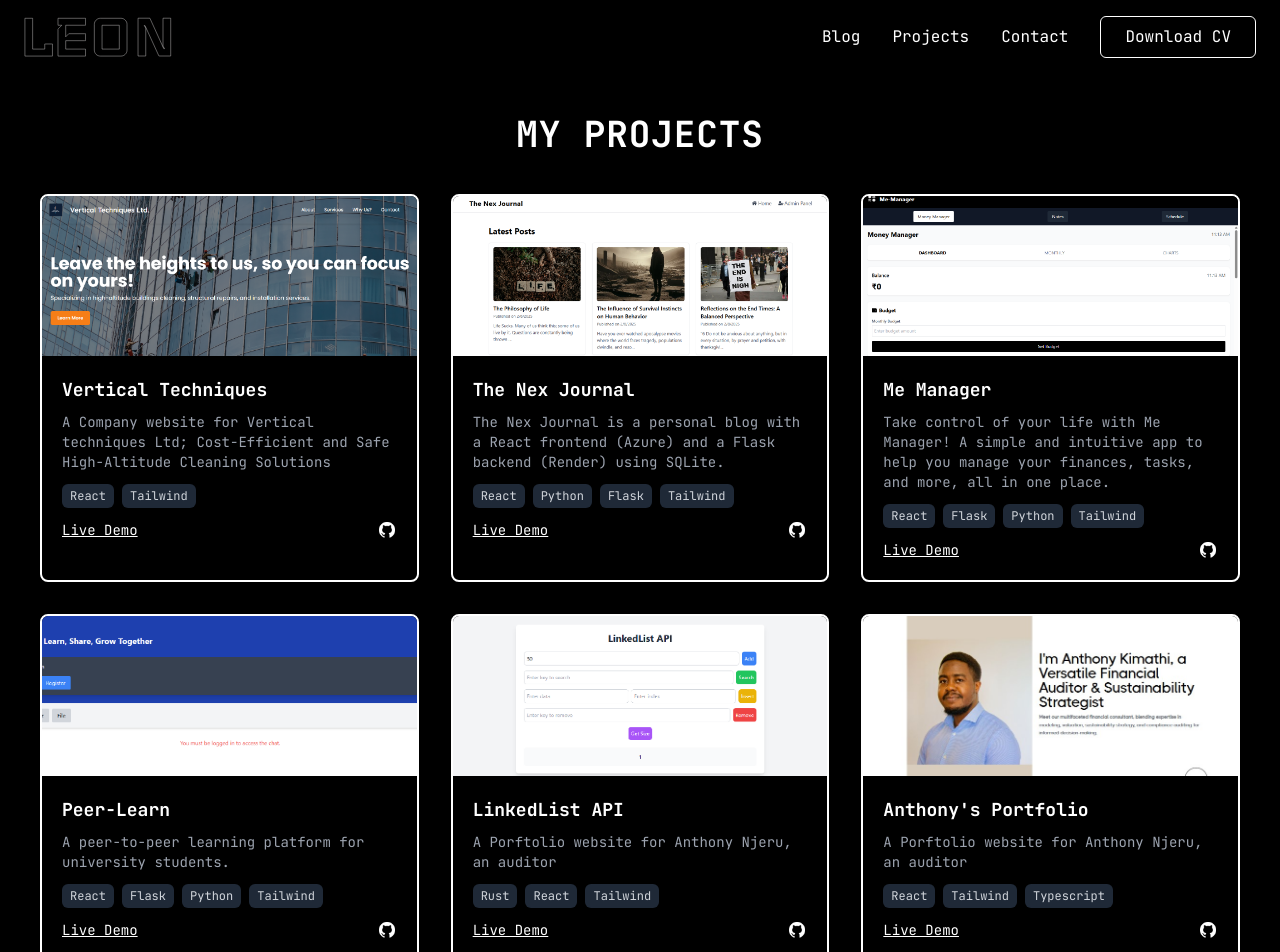
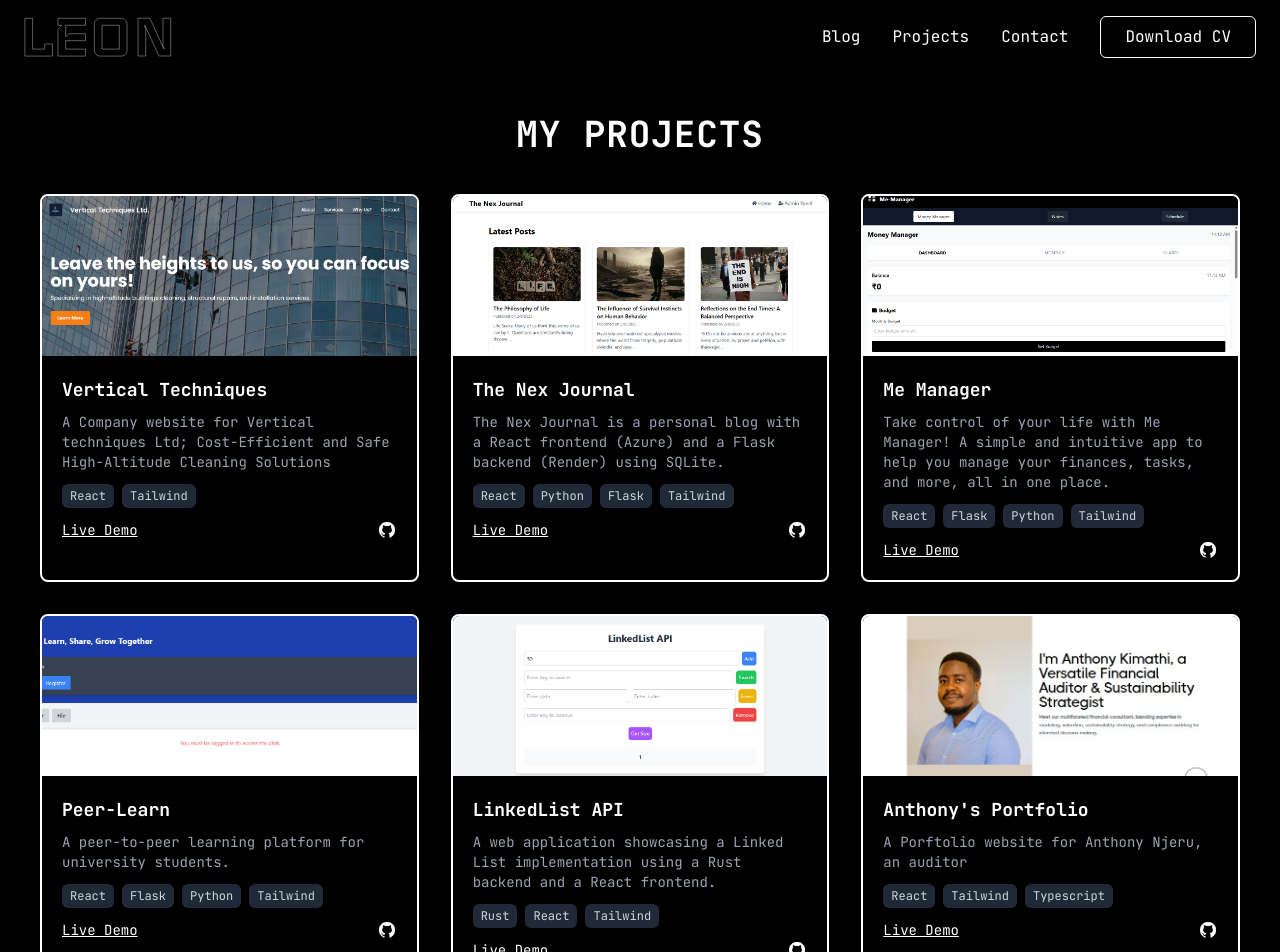
Before and after one commit to Leon8M/Leon-Munene, a React (Vite) app: page /projects in a window 1280 px wide. Shown: the top 952 px of the page. Built offline with nearby package versions, Linux system fonts and the light colour scheme.

Commit message:
Update projects.js

```diff
--- a/src/data/projects.js
+++ b/src/data/projects.js
@@ -38,7 +38,7 @@ const projects = [
 
   {
     title: "LinkedList API",
-    description: "A Porftolio website for Anthony Njeru, an auditor",
+    description: "A web application showcasing a Linked List implementation using a Rust backend and a React frontend.",
     website: "https://github.com/Leon8M/LinkedList-API/blob/main/README.md",
     github: "https://github.com/Leon8M/LinkedList-API",
     image: linked,
```
